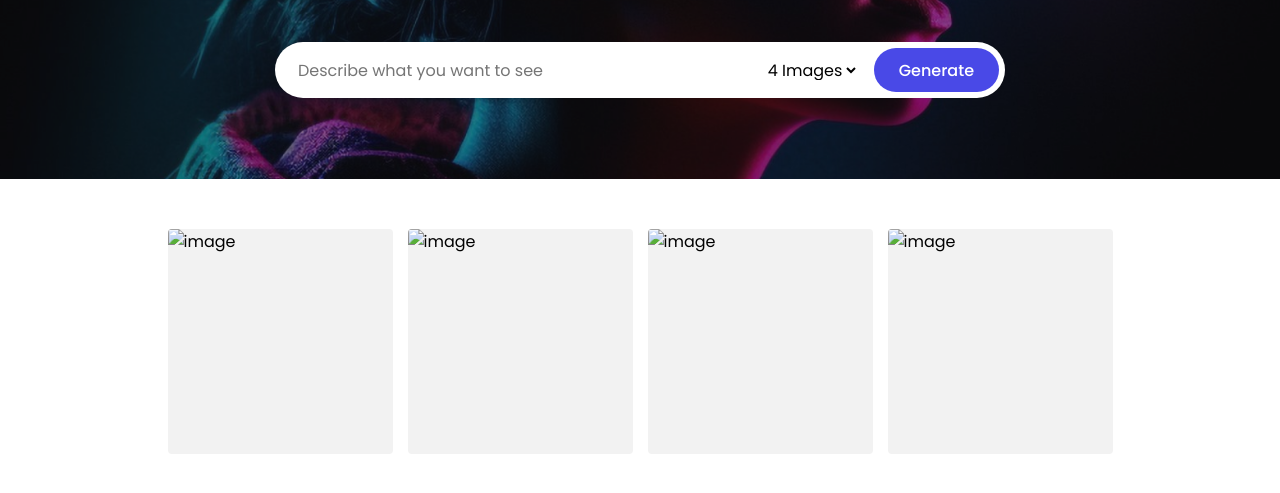
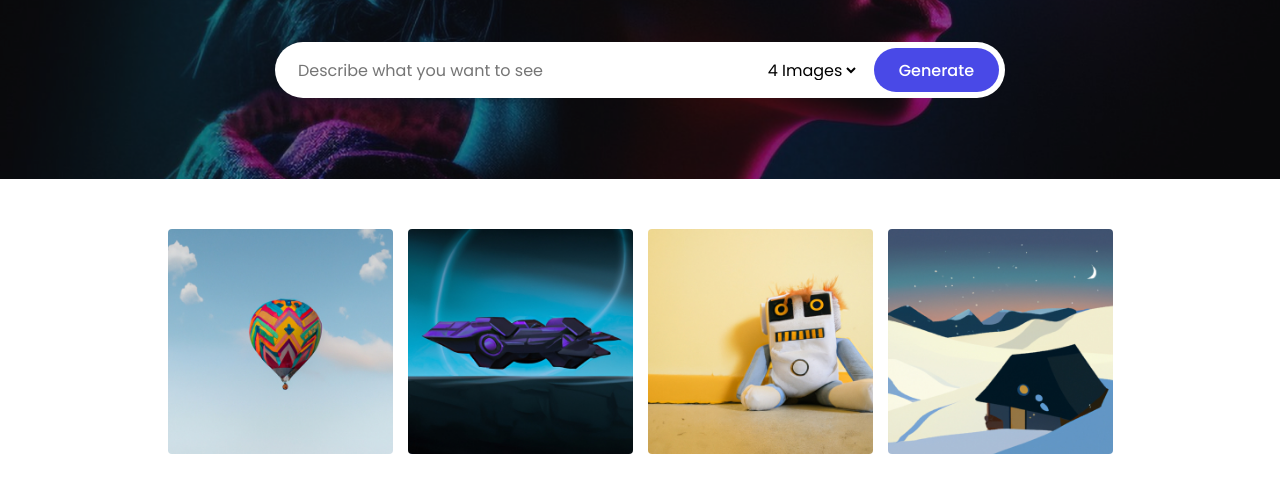
Before and after one commit to VipulGoel08/AI-image-generator, a plain HTML site: page index.html in a window 1280 px wide. Shown: the part 221-714 px from the top of the page. Drawn offline with Linux system fonts and the light colour scheme; files whose address does not match are found by name.

Commit message:
index.html

```diff
--- a/index.html
+++ b/index.html
@@ -30,10 +30,10 @@
         </div>
     </section>
     <section class="image-gallery">
-        <div class="img-card"><img src="images/img-1.jpg" alt="image"></div>
-        <div class="img-card"><img src="images/img-2.jpg" alt="image"></div>
-        <div class="img-card"><img src="images/img-3.jpg" alt="image"></div>
-        <div class="img-card"><img src="images/img-4.jpg" alt="image"></div>
+        <div class="img-card"><img src="img-1.jpg" alt="image"></div>
+        <div class="img-card"><img src="img-2.jpg" alt="image"></div>
+        <div class="img-card"><img src="img-3.jpg" alt="image"></div>
+        <div class="img-card"><img src="img-4.jpg" alt="image"></div>
     </section>
     <script src="script.js" defer></script>
 </body>
```
